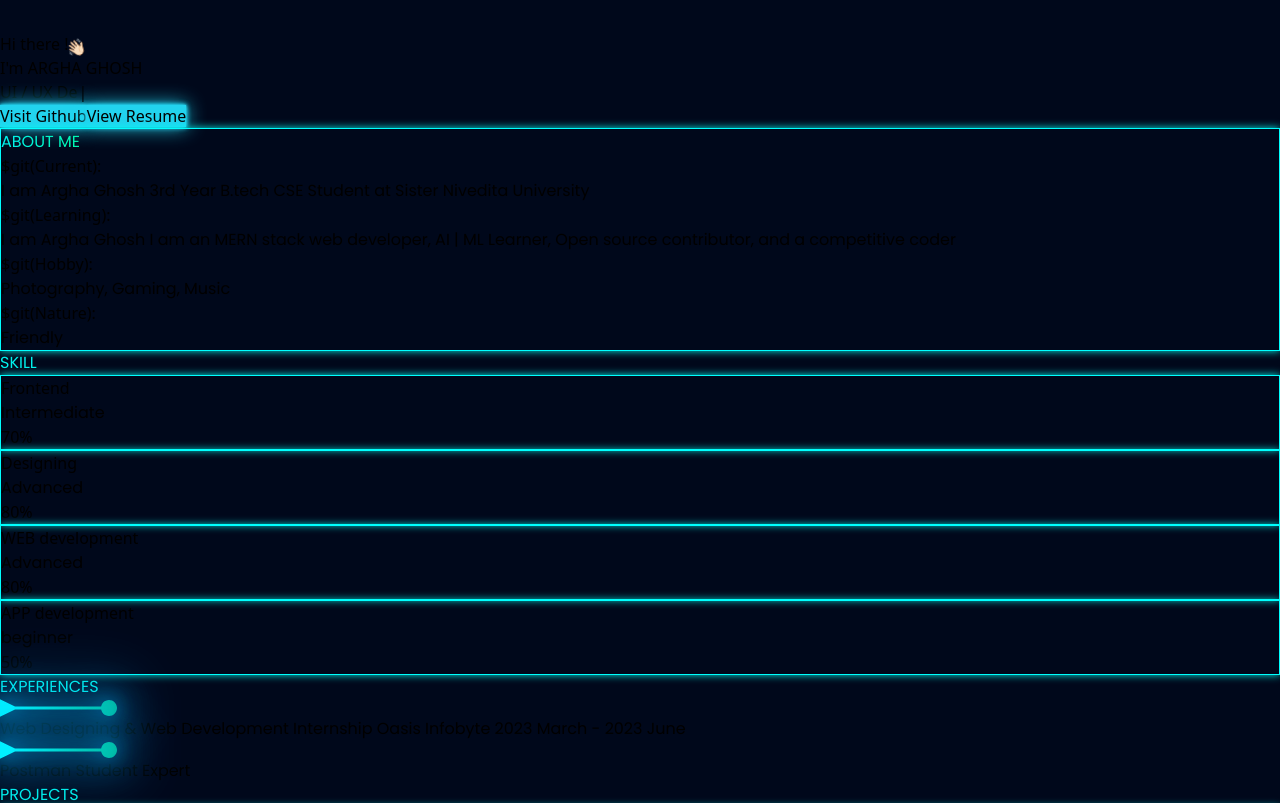
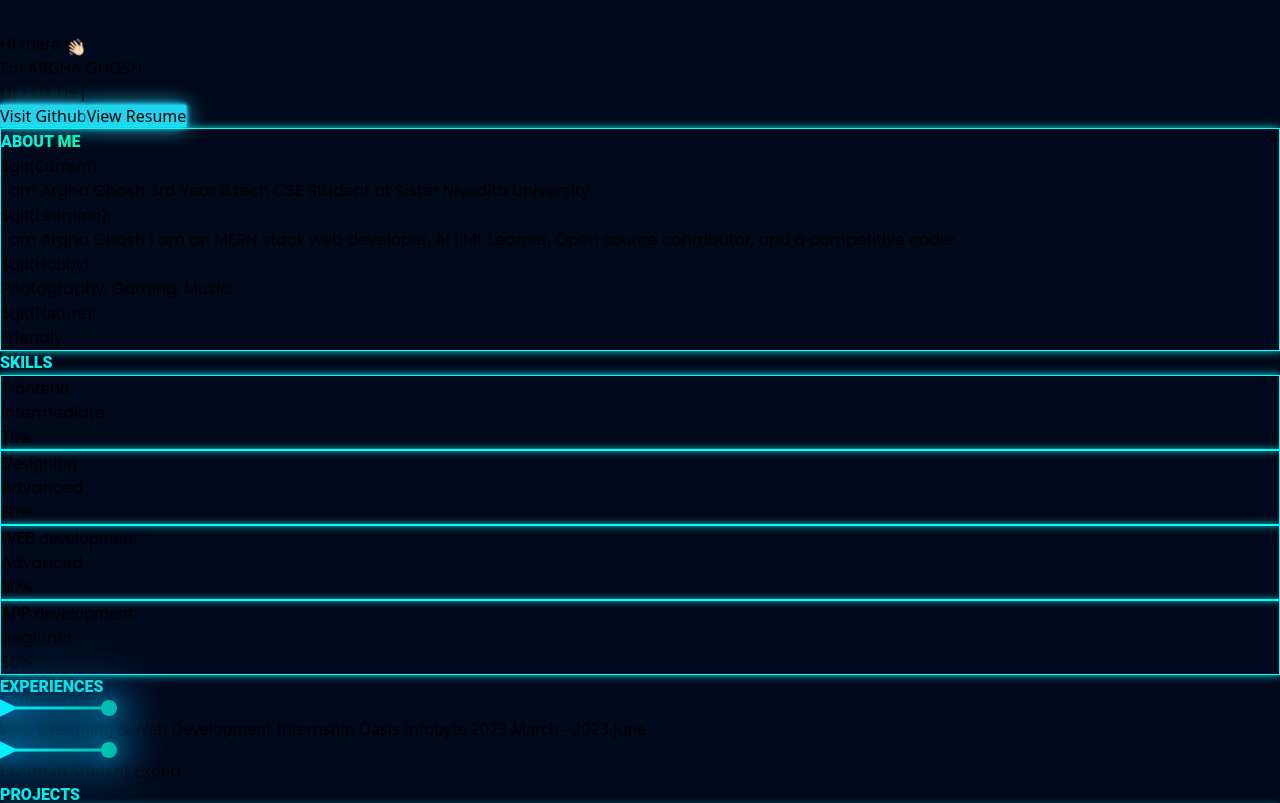
Before and after one commit to ArghaGhosh-01/Argha-Ghosh, a React (Vite) app: page / in a window 1280 px wide. Shown: the part 1440-2243 px from the top of the page. Built offline with nearby package versions, Linux system fonts and the light colour scheme.

Commit message:
Chamges done

```diff
--- a/src/components/data/techIconsData.js
+++ b/src/components/data/techIconsData.js
@@ -8,9 +8,10 @@ import Bootstrap from "./icons_img/bootstrap.png";
 import Nodejs from "./icons_img/nodejs.png";
 import React from "./icons_img/react.png";
 import Dart from "./icons_img/dart.png";
-// import Mong from "./icons_img/mongo.png";
+import Md from "./icons_img/md.png";
 import Arduino from "./icons_img/arduino.png";
 import Firebase from "./icons_img/firebase.png";
+import Postman from "./icons_img/postman.png";
 
 const techIconsData = [
   {
@@ -72,6 +73,17 @@ const techIconsData = [
       Firebase,
     name: "Firebase",
   },
+
+  {
+    image:
+      Md,
+    name: "Md",
+  },
+  {
+    image:
+      Postman,
+    name: "Postman",
+  },
 ];
 
 export default techIconsData;
--- a/src/components/experience.jsx
+++ b/src/components/experience.jsx
@@ -15,7 +15,7 @@ function experience() {
 
   return (
     <div ref={experienceRef} className={`w-auto mx-16 py-5 mt-28 ${isVisible ? 'fade-in' : 'fade-out'}`}>
-     <h2 id="experience" className="text-2xl font-bold mb-4 flex justify-center text-white font-sans heading ">
+     <h2 id="experience" className="text-2xl font-bold mb-8 flex justify-center text-white font-sans heading ">
         EXPERIENCES
       </h2>
       <div className="flex justify-center items-center">
@@ -29,7 +29,7 @@ function experience() {
     </linearGradient>
   </defs>
 </svg>
-        <p className="text-white w-64 ml-4 para">
+        <p className="text-white w-64 ml-4 font-mono font-extrabold text-xs">
           Web Designing & Web Development Internship Oasis Infobyte 2023 March - 2023 June
         </p>
       </div>
@@ -47,7 +47,7 @@ function experience() {
     </linearGradient>
   </defs>
 </svg>
-        <p className="text-white w-64 ml-4 para">
+        <p className="text-white w-64 ml-4 font-mono font-extrabold text-xs">
           Postman Student Expert
         </p>
       </div>
--- a/src/components/skills.jsx
+++ b/src/components/skills.jsx
@@ -5,7 +5,7 @@ import skillsData from "./data/skillsData";
 function Skills() {
   return (
     <div className="w-auto mx-16 py-5 mt-28">
-      <h2 className="text-2xl font-bold mb-4 flex justify-center text-white font-sans heading">SKILL</h2>
+      <h2 className="text-2xl font-bold mb-4 flex justify-center text-white font-sans heading">SKILLS</h2>
       <span className="bg-green-400 rounded-full w-96 h-96 opacity-10 absolute -left-20 circle"></span>
       <span className="bg-green-400 rounded-full w-60 h-60 opacity-10 absolute -right-0 -top-28 circle"></span>
       <span className="bg-green-400 rounded-full w-96 h-96 opacity-10 absolute right-0 bottom-96 circle"></span>
--- a/src/index.css
+++ b/src/index.css
@@ -38,21 +38,15 @@ body{
   margin-left: -8px;
 }
 
-.heading
-{
+@import url('https://fonts.googleapis.com/css2?family=Roboto:wght@900&display=swap');
+
+.heading {
   background: linear-gradient(90deg, #00F0FF -27.13%, #00FF75 194.94%);
-background-clip: text;
--webkit-background-clip: text;
--webkit-text-fill-color: transparent;
-font-family: 'EB Garamond', serif;
-font-family: 'Kanit', sans-serif;
-font-family: 'Lato', sans-serif;
-font-family: 'Montserrat', sans-serif;
-font-family: 'Nunito', sans-serif;
-font-family: 'Oswald', sans-serif;
-font-family: 'Pacifico', cursive;
-font-family: 'Poppins', sans-serif;
-
+  background-clip: text;
+  -webkit-background-clip: text;
+  -webkit-text-fill-color: transparent;
+  font-family: 'Roboto', sans-serif; /* Changed from 'Lato' to 'Roboto' */
+  font-weight: 900; /* Added this line to make the font extra bold */
 }
 
 .type
```
Also changed, not shown: src/components/data/icons_img/md.png (added), src/components/data/icons_img/postman.png (added).
